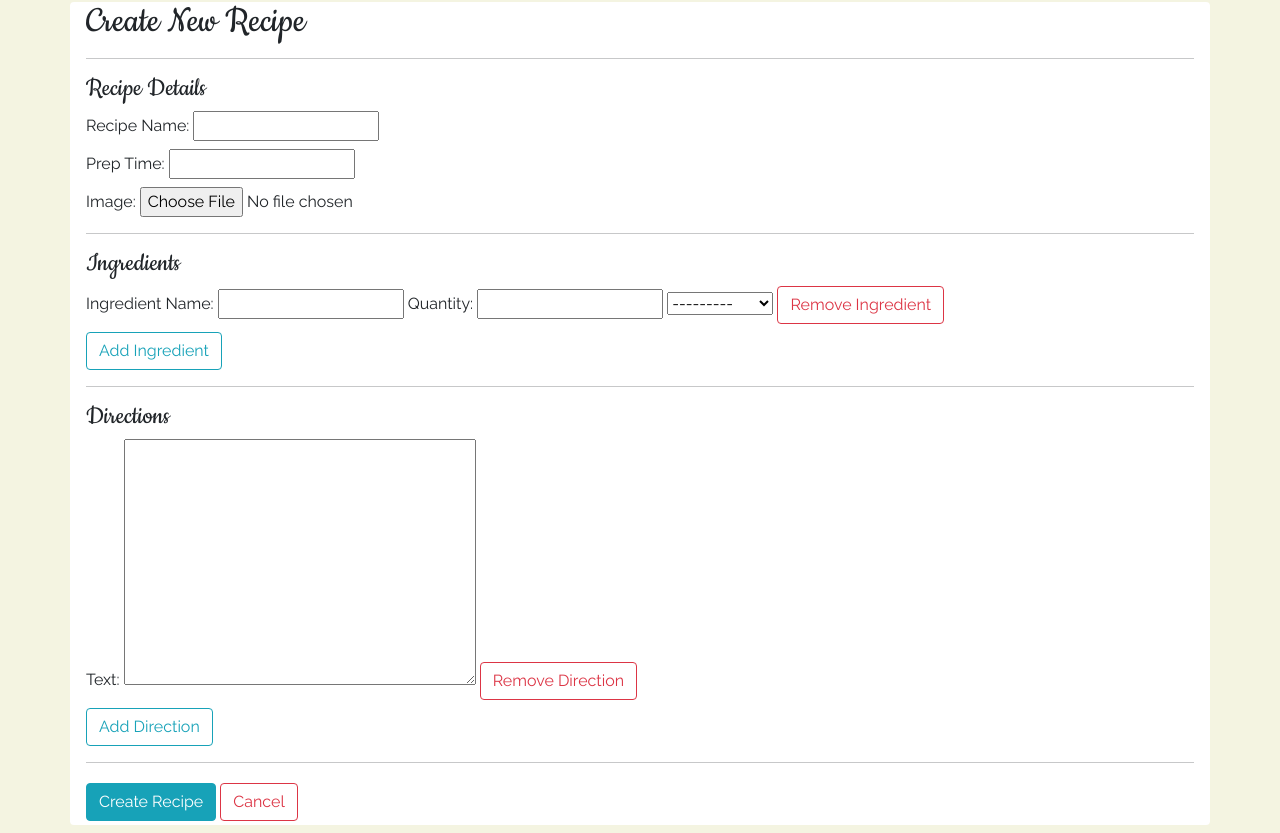
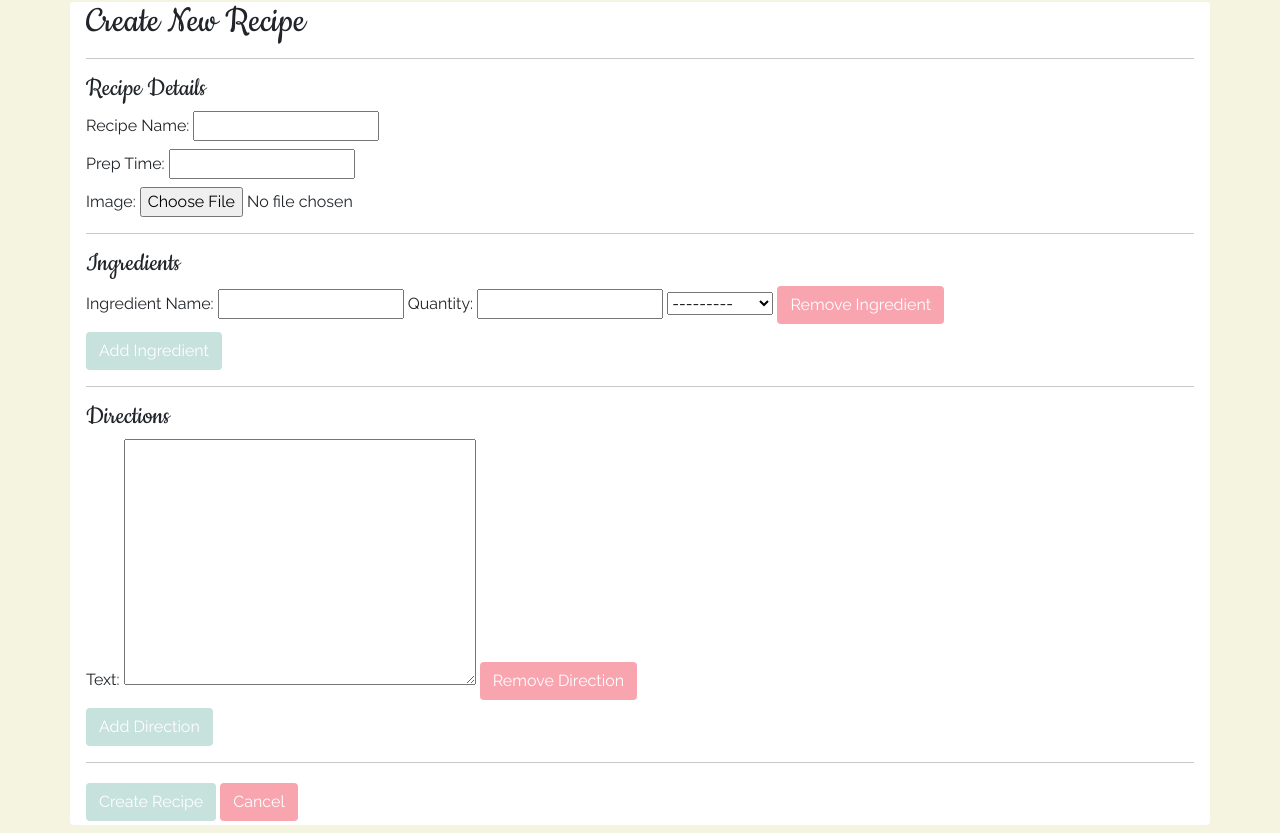
Before and after one commit to TheVulcanWizard/Yumbo, a Django app: page /create-recipe/ in a window 1280 px wide. Shown: the part 80-913 px from the top of the page. Run offline with Django 3.2, Linux system fonts and the light colour scheme; the visitor is signed in with stand-in values (Sample User, id 1); some libraries are stand-ins or nearby versions.

Commit message:
Updated styling for all bootstrap buttons

```diff
--- a/recipes/static/recipes/recipes.css
+++ b/recipes/static/recipes/recipes.css
@@ -79,30 +79,32 @@ body {
 
 .custom-btn {
     color: white;
-    transition: 0.2s ease-in-out;
+    transition:
+        background 0.2s ease-in-out,
+        box-shadow 0.2s ease-in-out;
 }
 
-.edit-btn {
+.friendly-btn {
     background-color: var(--color-secondary);
 }
 
-.edit-btn:hover {
+.friendly-btn:hover {
     background-color: var(--color-secondary-dark);
 }
 
-.edit-btn:focus {
+.friendly-btn:focus {
     box-shadow: 0 0 0 .2rem var(--color-secondary-dark);
 }
 
-.delete-btn {
+.danger-btn {
     background-color: var(--color-danger);
 }
 
-.delete-btn:hover {
+.danger-btn:hover {
     background-color: var(--color-danger-dark);
 }
 
-.delete-btn:focus {
+.danger-btn:focus {
     box-shadow: 0 0 0 .2rem var(--color-danger-dark);
 }
 
--- a/recipes/templates/recipes/delete_recipe.html
+++ b/recipes/templates/recipes/delete_recipe.html
@@ -5,8 +5,8 @@
         <h4>If you change your mind later, you will have to rebuild it from scratch!</h4>
         <form method="POST">
             {% csrf_token %}
-            <button type="submit" class="btn btn-danger">Yes, Delete This Recipe</button>
-            <a href="{% url 'recipe-detail' recipe.pk %}" class="btn btn-outline-info">No, Take Me Back!</a>
+            <button type="submit" class="btn custom-btn danger-btn">Yes, Delete This Recipe</button>
+            <a href="{% url 'recipe-detail' recipe.pk %}" class="btn custom-btn friendly-btn">No, Take Me Back!</a>
         </form>
     </div>
 {% endblock content %}
--- a/recipes/templates/recipes/recipe_detail.html
+++ b/recipes/templates/recipes/recipe_detail.html
@@ -7,8 +7,8 @@
             </div>
 
             <div class="col-md-6 offset-md-0">
-                <a href="{% url 'delete-recipe' recipe.pk %}" class="btn btn-lg custom-btn delete-btn float-md-right ml-md-1 mt-2">Delete Recipe</a>
-                <a href="{% url 'edit-recipe' recipe.pk %}" class="btn btn-lg custom-btn edit-btn float-md-right mt-2">Edit Recipe</a>
+                <a href="{% url 'delete-recipe' recipe.pk %}" class="btn btn-lg custom-btn danger-btn float-md-right ml-md-1 mt-2 order-xs-2 order-md-1">Delete Recipe</a>
+                <a href="{% url 'edit-recipe' recipe.pk %}" class="btn btn-lg custom-btn friendly-btn float-md-right mt-2 order-xs-1 order-md-2">Edit Recipe</a>
             </div>
 
         </div>
--- a/recipes/templates/recipes/recipe_form.html
+++ b/recipes/templates/recipes/recipe_form.html
@@ -39,12 +39,12 @@
                     <label for="ingredient_form.quantity">Quantity:</label>
                     {{ ingredient_form.quantity }} {{ ingredient_form.units }}
                     {{ ingredient_form.DELETE }}
-                    <a href="#" id="delete-ingredient-button-{{ forloop.counter0 }}" class="btn btn-outline-danger">Remove Ingredient</a>
+                    <a href="#" id="delete-ingredient-button-{{ forloop.counter0 }}" class="btn custom-btn danger-btn">Remove Ingredient</a>
                     <script type="text/javascript">deleteModelForm("ingredient", "{{ forloop.counter0 }}")</script>
                 </div>
                 {% endfor %}
             </div>
-            <a href="#" id="add-ingredient-button" class="btn btn-outline-info add-ingredient">Add Ingredient</a>
+            <a href="#" id="add-ingredient-button" class="btn custom-btn friendly-btn add-ingredient">Add Ingredient</a>
             <template id="new-ingredient-form-template">
                 <div id="new-ingredient-form">
                     {{ ingredient_form.id }}
@@ -55,7 +55,7 @@
                     <label for="ingredient_form.quantity">Quantity:</label>
                     {{ ingredient_forms.empty_form.quantity }} {{ ingredient_forms.empty_form.units }}
                     <input type="checkbox" name="ingredient_set-__prefix__-DELETE" id="id_ingredient_set-__prefix__-DELETE">
-                    <a href="#" id="delete-ingredient-button-__prefix__" class="btn btn-outline-danger">Remove Ingredient</a>
+                    <a href="#" id="delete-ingredient-button-__prefix__" class="btn custom-btn danger-btn">Remove Ingredient</a>
                     <script type="text/javascript">deleteModelForm("ingredient", "__prefix__")</script>
                 </div>
             </template>
@@ -73,13 +73,13 @@
                         <label for="direction_form.text">Text:</label>
                         {{ direction_form.text }}
                         {{ direction_form.DELETE }}
-                        <a href="#" id="delete-direction-button-{{ forloop.counter0 }}" class="btn btn-outline-danger">Remove Direction</a>
+                        <a href="#" id="delete-direction-button-{{ forloop.counter0 }}" class="btn custom-btn danger-btn">Remove Direction</a>
                         <script type="text/javascript">deleteModelForm("direction", "{{ forloop.counter0 }}")</script>
                     </div>
                 </div>
                 {% endfor %}
             </div>
-            <a href="#" id="add-direction-button" class="btn btn-outline-info add-direction">Add Direction</a>
+            <a href="#" id="add-direction-button" class="btn custom-btn friendly-btn add-direction">Add Direction</a>
             <template id="new-direction-form-template">
                 <div id="new-direction-form">
                     {{ direction_forms.empty_form.id }}
@@ -96,11 +96,11 @@
             <script type="text/javascript">newModelForm("direction")</script>
             <hr>
             {% if recipe %}
-                <button class="btn btn-info my-1">Update Recipe</button>
-                <a href="{% url 'recipe-detail' recipe.pk %}" class="btn btn-outline-danger my-1">Cancel</a>
+                <button class="btn custom-btn friendly-btn my-1">Update Recipe</button>
+                <a href="{% url 'recipe-detail' recipe.pk %}" class="btn custom-btn danger-btn my-1">Cancel</a>
             {% else %}
-                <button class="btn btn-info my-1">Create Recipe</button>
-                <a href="javascript:history.back()" class="btn btn-outline-danger my-1">Cancel</a>
+                <button class="btn custom-btn friendly-btn my-1">Create Recipe</button>
+                <a href="javascript:history.back()" class="btn custom-btn danger-btn my-1">Cancel</a>
             {% endif %}
         </form>
     </div>
--- a/schedule/templates/schedule/add_meal.html
+++ b/schedule/templates/schedule/add_meal.html
@@ -11,7 +11,7 @@
                 <label for="id_recipe_name">Recipe Name:</label>
                 {{ meal_form.meal_recipe }}
             </div>
-            <button class="btn btn-info my-1">Create Recipe</button>
+            <button class="btn custom-btn friendly-btn my-1">Create Recipe</button>
         </form>
     </div>
 {% endblock content %}
--- a/users/templates/users/login.html
+++ b/users/templates/users/login.html
@@ -9,7 +9,7 @@
                 {{ form|crispy }}
             </fieldset>
             <div class="form-group">
-                <button class="btn btn-outline-info" type="submit">Log In</button>
+                <button class="btn custom-btn friendly-btn type="submit">Log In</button>
             </div>
         </form>
         <div class="border-top pt-3">
--- a/users/templates/users/register.html
+++ b/users/templates/users/register.html
@@ -9,7 +9,7 @@
                 {{ form|crispy }}
             </fieldset>
             <div class="form-group">
-                <button class="btn btn-outline-info mb-1" type="submit">Sign Up</button>
+                <button class="btn custom-btn friendly-btn mb-1" type="submit">Sign Up</button>
             </div>
         </form>
         <div class="border-top pt-3">
```
